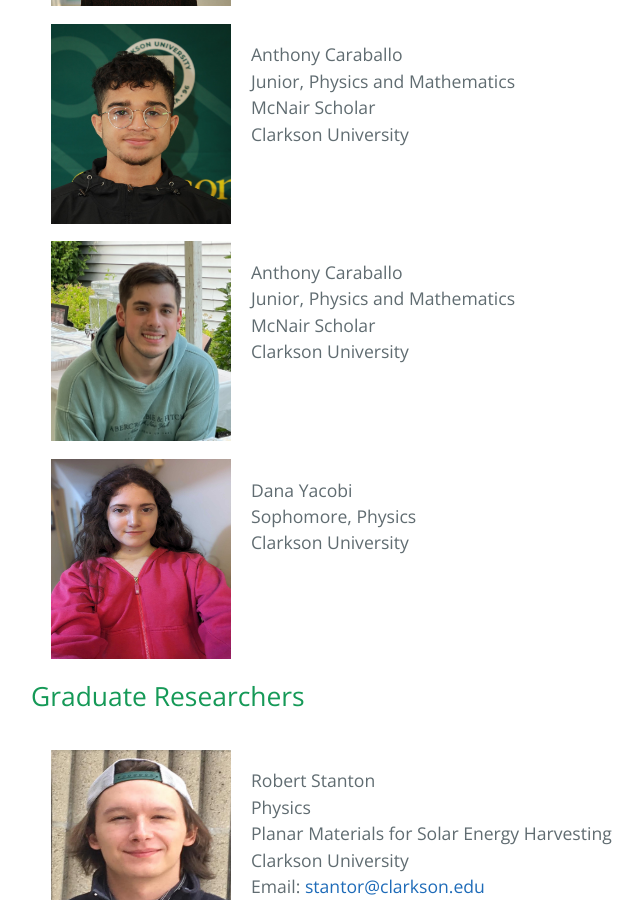
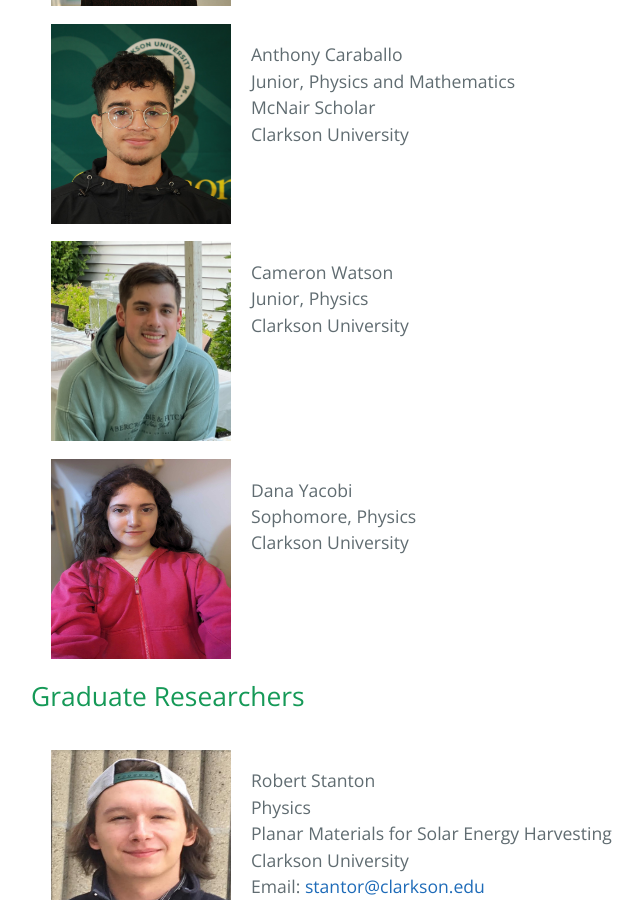
Before and after one commit to dharatrivedi/dharatrivedi.github.io, a Jekyll site: the page built from people.html, in a window 1280 px wide and 900 px high, scrolled down 1017 px. Shown: the whole window, without its empty margins (233-876 px from the left). Built offline with Jekyll 4.4.1, drawn with Linux system fonts in a browser that asks for light colours.

Commit message:
Update people.html

```diff
--- a/people.html
+++ b/people.html
@@ -43,9 +43,8 @@ title: {{ site.name }}
   <ul class="clearfix">
     <img class="img1" src="/images/CW.jpg" alt="CameronWatson" width="180" height="200"  hspace="20">
     <p>
-      Anthony Caraballo<br />
-      Junior, Physics and Mathematics<br />
-      McNair Scholar<br />
+      Cameron Watson<br />
+      Junior, Physics<br />
       Clarkson University<br />
     </p>
   </ul>
```
